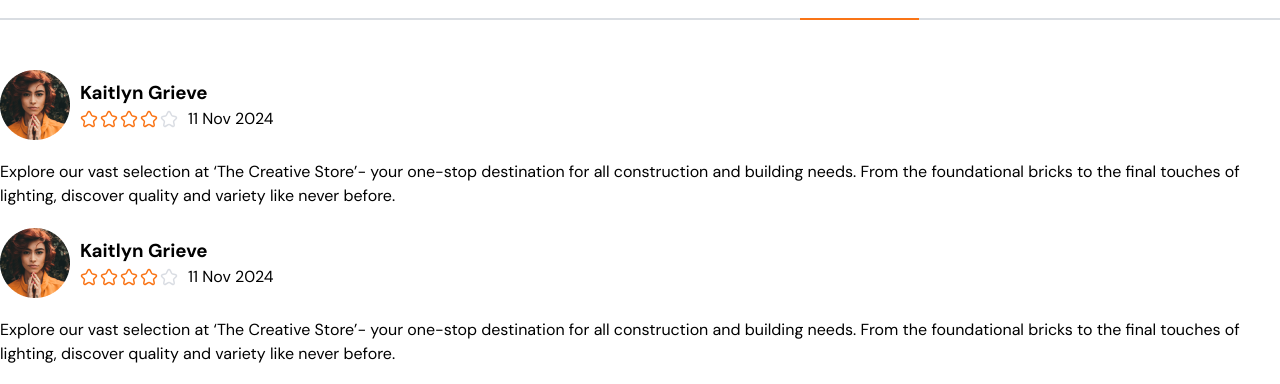
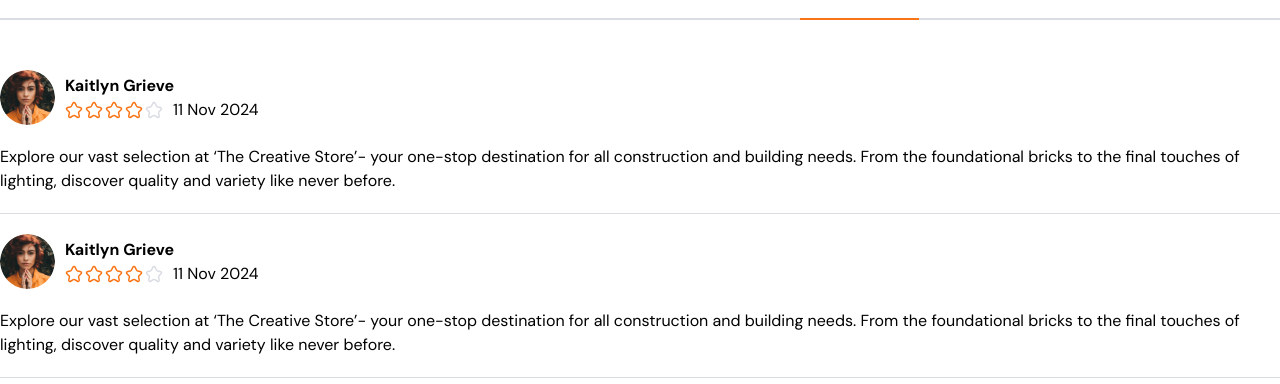
Before and after one commit to riddsep/ckart, a React (Vite) app: page /shop/1 in a window 1280 px wide. Both pictures are taken after a click on the item "Reviews". Shown: the part 913-1297 px from the top of the page. Built offline with nearby package versions, Linux system fonts and the light colour scheme; a web font is replaced by a local one.

Commit message:
feat(component): add description product detail component

```diff
--- a/src/constant/constant.js
+++ b/src/constant/constant.js
@@ -226,24 +226,28 @@
 
 export const reviews = [
   {
+    id: 1,
     name: "John Doe",
     date: "2025-01-28",
     text: "Produk ini luar biasa! Saya sudah mencoba beberapa barang serupa sebelumnya, tapi yang satu ini benar-benar berbeda. Kualitasnya sangat tinggi, desainnya elegan, dan performanya memuaskan. Sangat direkomendasikan untuk siapa saja yang mencari barang dengan nilai terbaik.",
     rating: 5,
   },
   {
+    id: 2,
     name: "Jane Smith",
     date: "2025-01-25",
     text: "Kualitas produk ini cukup bagus, walaupun tidak sempurna. Bahannya terasa kokoh dan terlihat seperti barang premium, namun pengiriman memakan waktu lebih lama dari yang diharapkan. Kalau bisa memperbaiki pengiriman, pasti akan lebih memuaskan.",
     rating: 4,
   },
   {
+    id: 3,
     name: "Ahmad Hasan",
     date: "2025-01-20",
     text: "Secara umum, produk ini masih bisa digunakan, tetapi tidak sesuai dengan deskripsi yang dijelaskan di halaman produk. Ada beberapa kekurangan kecil yang mengurangi pengalaman saya, namun untuk harganya, ini cukup adil.",
     rating: 3,
   },
   {
+    id: 4,
     name: "Siti Aminah",
     date: "2025-01-15",
     text: "Sangat mengecewakan. Barang tiba dalam kondisi rusak, dan layanan pelanggan tidak memberikan solusi yang memuaskan. Saya tidak akan membeli produk dari toko ini lagi. Pengalaman ini benar-benar membuat saya kecewa.",
--- a/src/pages/ProductDetail.jsx
+++ b/src/pages/ProductDetail.jsx
@@ -195,6 +195,26 @@
                   <Review key={review.id} review={review} />
                 ))}
               </ReviewList>
+              <AddReviews>
+                <h3>Add Review</h3>
+                <form>
+                  <div>
+                    <label htmlFor="name">
+                      Name
+                      <input type="text" id="name" />
+                    </label>
+                    <label htmlFor="email">
+                      Email
+                      <input type="text" id="email" />
+                    </label>
+                  </div>
+                  <StarRating />
+                  <label htmlFor="message">
+                    Message
+                    <textarea id="message" />
+                  </label>
+                </form>
+              </AddReviews>
             </Reviews>
           )}
         </TabContent>
@@ -433,4 +453,18 @@
   gap: 20px;
 `;
 
+const AddReviews = styled.div`
+  & form label {
+    display: flex;
+    flex-direction: column;
+  }
+  & form div:first-of-type {
+    display: flex;
+    gap: 20px;
+  }
+  & form div:last-of-type {
+    margin-block: 30px;
+  }
+`;
+
 export default ProductDetail;
--- a/src/ui/Review.jsx
+++ b/src/ui/Review.jsx
@@ -24,12 +24,24 @@
   );
 }
 
-const Wrapper = styled.div``;
+const Wrapper = styled.div`
+  padding-block-end: 20px;
+  border-bottom: 1px solid var(--clr-dark-15);
+`;
 const UserDetail = styled.div`
   display: flex;
   align-items: center;
   gap: 10px;
   margin-block-end: 20px;
+
+  & img {
+    width: 55px;
+    height: 55px;
+    border-radius: 50%;
+  }
+  & h3 {
+    font-size: 16px;
+  }
 
   & > div div {
     display: flex;
```
Also changed, not shown: public/images/warranty.svg (renamed from public/icons/warranty.svg).
